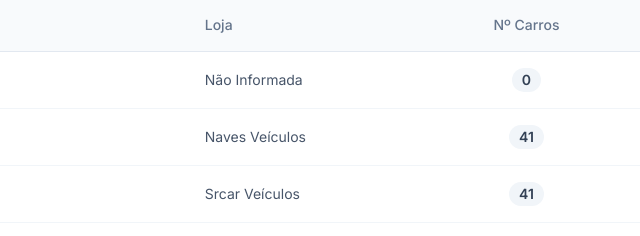
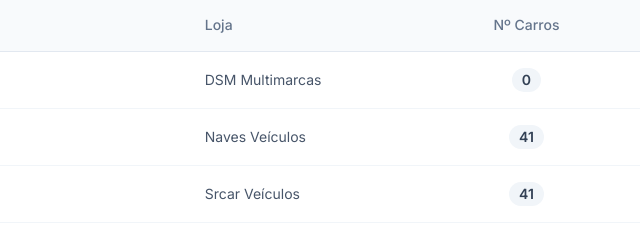
Before and after one commit to wericksonmadjer/consignacao, a plain HTML site: page index.html in a window 1280 px wide. Shown: the part 1420-1656 px from the top of the page, 246-886 px from the left. Drawn offline with nearby package versions, Linux system fonts and the light colour scheme.

Commit message:
chore: change placeholder store name to DSM Multimarcas

```diff
--- a/index.html
+++ b/index.html
@@ -276,7 +276,7 @@
         // Adiciona o novo registro (extraído do print da calculadora: R$ 7.829.952,00)
         data.push({
             name: "Não Informado",
-            store: "Não Informada",
+            store: "DSM Multimarcas",
             cars: 0,
             value: 7829952.00
         });
```
